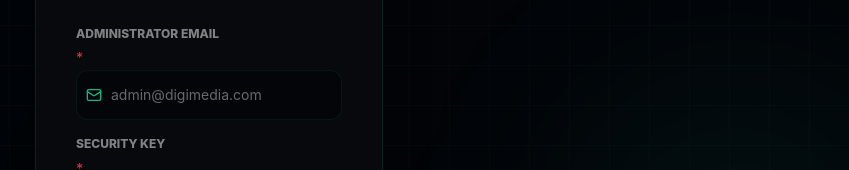
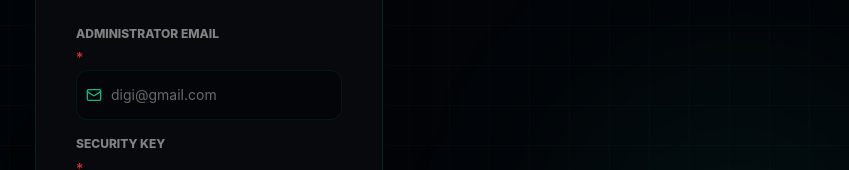
Before and after one commit to wasif296/Digi-media-skill, a React (Vite) app: page /admin/login in a window 1280 px wide. Shown: the part 295-465 px from the top of the page, without its empty margins (431-1280 px from the left). Built offline with nearby package versions, Linux system fonts and the light colour scheme.

Commit message:
login page changes

```diff
--- a/src/admin/loginPage.tsx
+++ b/src/admin/loginPage.tsx
@@ -118,7 +118,7 @@ const LoginPage = () => {
               <Stack gap="md">
                 <TextInput
                   label={<Text size="xs" fw={800} c="dimmed" mb={5}>ADMINISTRATOR EMAIL</Text>}
-                  placeholder="admin@digimedia.com"
+                  placeholder="digi@gmail.com"
                   required
                   leftSection={<Mail size={16} color="#10B981" />}
                   styles={{
```
